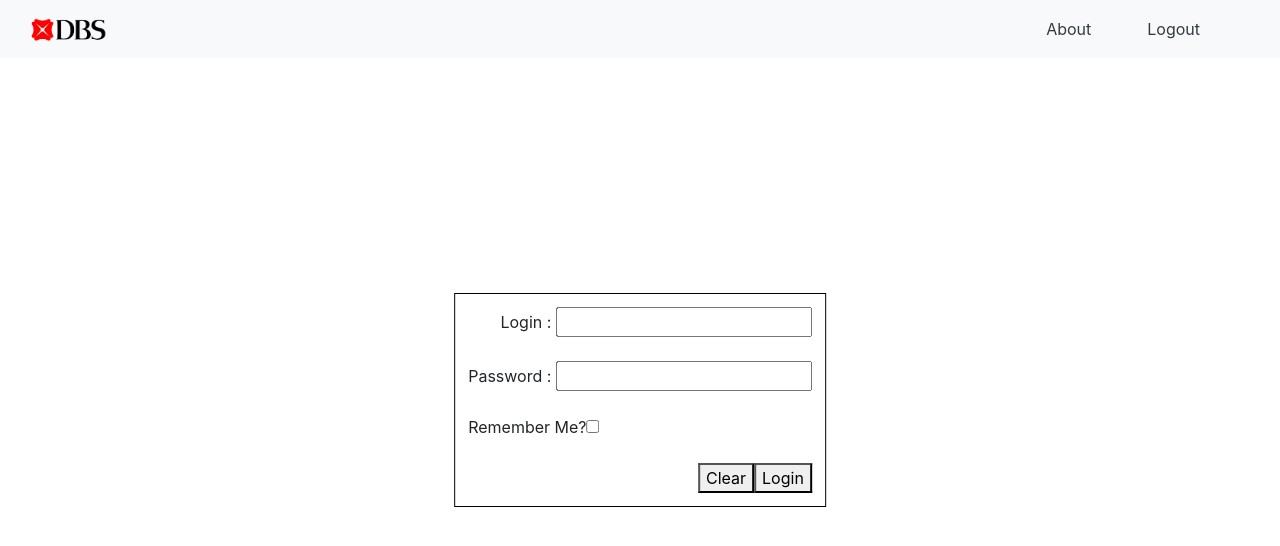
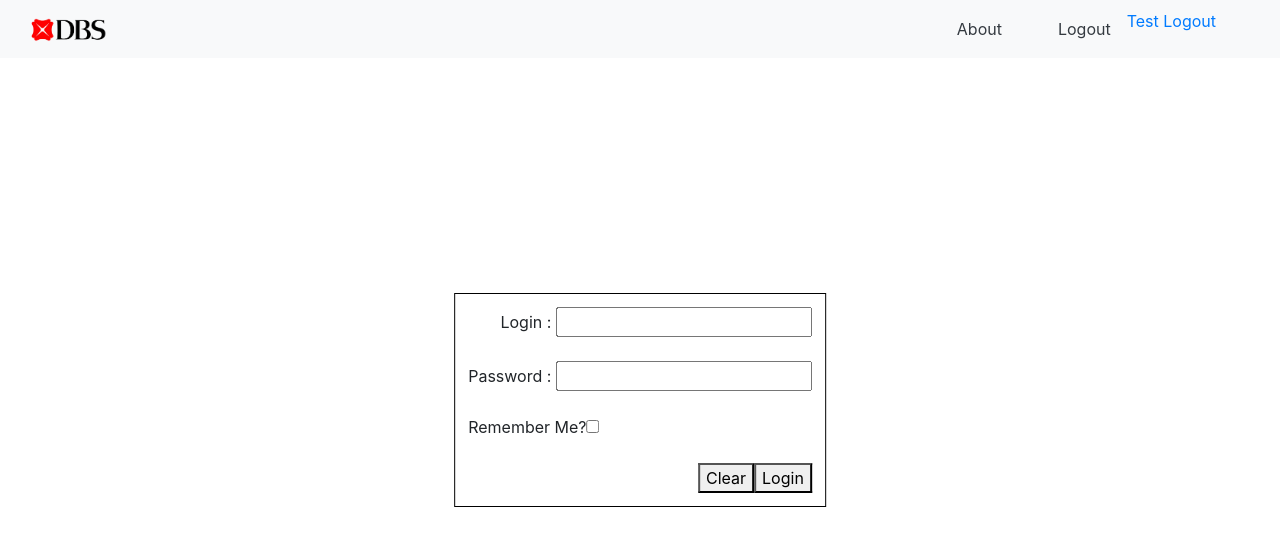
Before and after one commit to darrenlch/techtrek_Group12, a React (Create React App) app in the folder frontend/: page / in a window 1280 px wide. Shown: the top 546 px of the page. Built offline with nearby package versions, Linux system fonts and the light colour scheme.

Commit message:
Added simple login logout using simple states

```diff
--- a/frontend/src/App.js
+++ b/frontend/src/App.js
@@ -20,6 +20,7 @@ class App extends React.Component{
 
     console.log("Calledin app constructor");
     this.handleLogin = this.handleLogin.bind(this);
+    this.handleLogout = this.handleLogout.bind(this);
   }
 
   handleLogin(){
@@ -29,15 +30,20 @@ class App extends React.Component{
     },()=>{
       console.log(this.state);
     })
+  }
 
-
+  handleLogout(){
+    console.log("Logout called");
+    this.setState({
+      isLogged:false
+    })
   }
 
   render(){
     return (
       <div className="App">
-        <Navbar/>
         <Router>
+          <Navbar handleLogout = {this.handleLogout}/>
           <Switch>
             <Route path = '/' exact><Login handleLogin = {this.handleLogin}/></Route>
             <ProtectedRoute path = '/main' user = {this.state.isLogged} component={MainPage}></ProtectedRoute>
--- a/frontend/src/components/Login.js
+++ b/frontend/src/components/Login.js
@@ -11,10 +11,11 @@ class Login extends React.Component {
 
     componentDidMount(){
         console.log("Login mounted");
-        this.props.handleLogin();
+
     }
 
   handleSubmitEvents = (event) => {
+      this.props.handleLogin();
       this.props.history.push('/main');
   } //add post request
   // handle submit events
--- a/frontend/src/components/MainPage.js
+++ b/frontend/src/components/MainPage.js
@@ -11,7 +11,7 @@ class MainPage extends React.Component{
     }
 
     componentDidMount(){
-        console.log("Mounted in component did mout");
+        console.log("Mounted in component did mount");
         this.fetchCustomers();
     }
 
@@ -40,7 +40,7 @@ class MainPage extends React.Component{
                         {
                             this.state.results.map(customer=>{
                                 return(
-                                    <tr className = "text-center">
+                                    <tr className = "text-center" key = {customer._id}>
                                         <td>{customer.customerName}</td>
                                         <td>{customer.NRIC}</td>
                                         <td>{customer.registrationTime}</td>
--- a/frontend/src/components/Navbar.js
+++ b/frontend/src/components/Navbar.js
@@ -1,7 +1,14 @@
 import React from 'react';
 import './Navbar.css';
+import {Link} from 'react-router-dom';
 
 class Navbar extends React.Component{
+    handleLogoutClick(){
+        console.log("Logging out");
+        this.props.handleLogout();
+    }
+
+
     render(){
         return(
             <div>
@@ -17,6 +24,7 @@ class Navbar extends React.Component{
                         <ul className="navbar-nav ml-auto mr-5">
                             <li className  = "nav-item mr-3"><a className  = "nav-link text-dark up-font rounded mr-2 pr-3 pl-3" href = "about.html">About</a></li>
                             <li className  = "nav-item "><a className  = "nav-link text-dark up-font rounded pr-3 pl-3" href = "#">Logout</a></li>
+                            <Link to = '/' onClick={()=>this.handleLogoutClick()}>Test Logout</Link>
                         </ul>
                     </div>
                 </nav>
```
